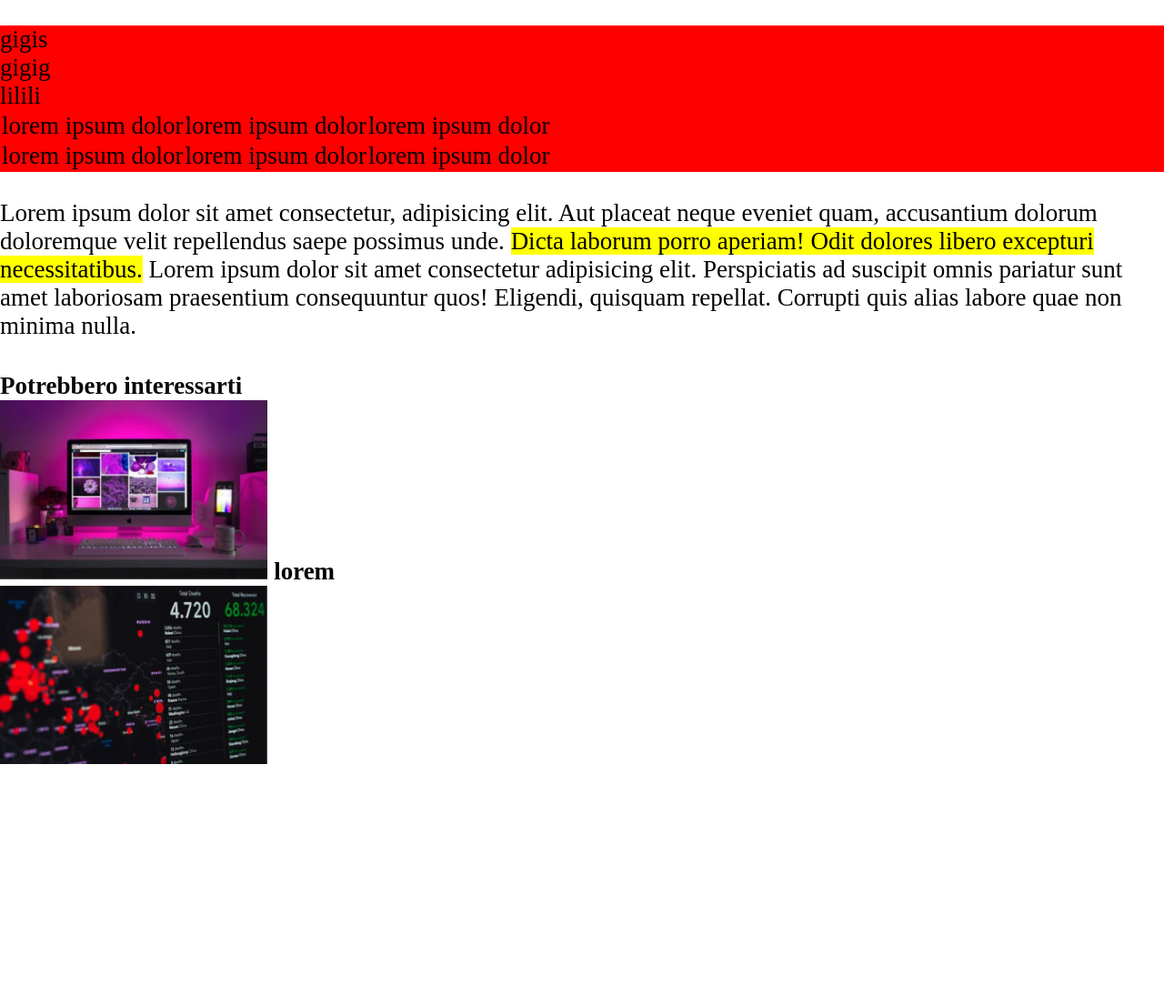
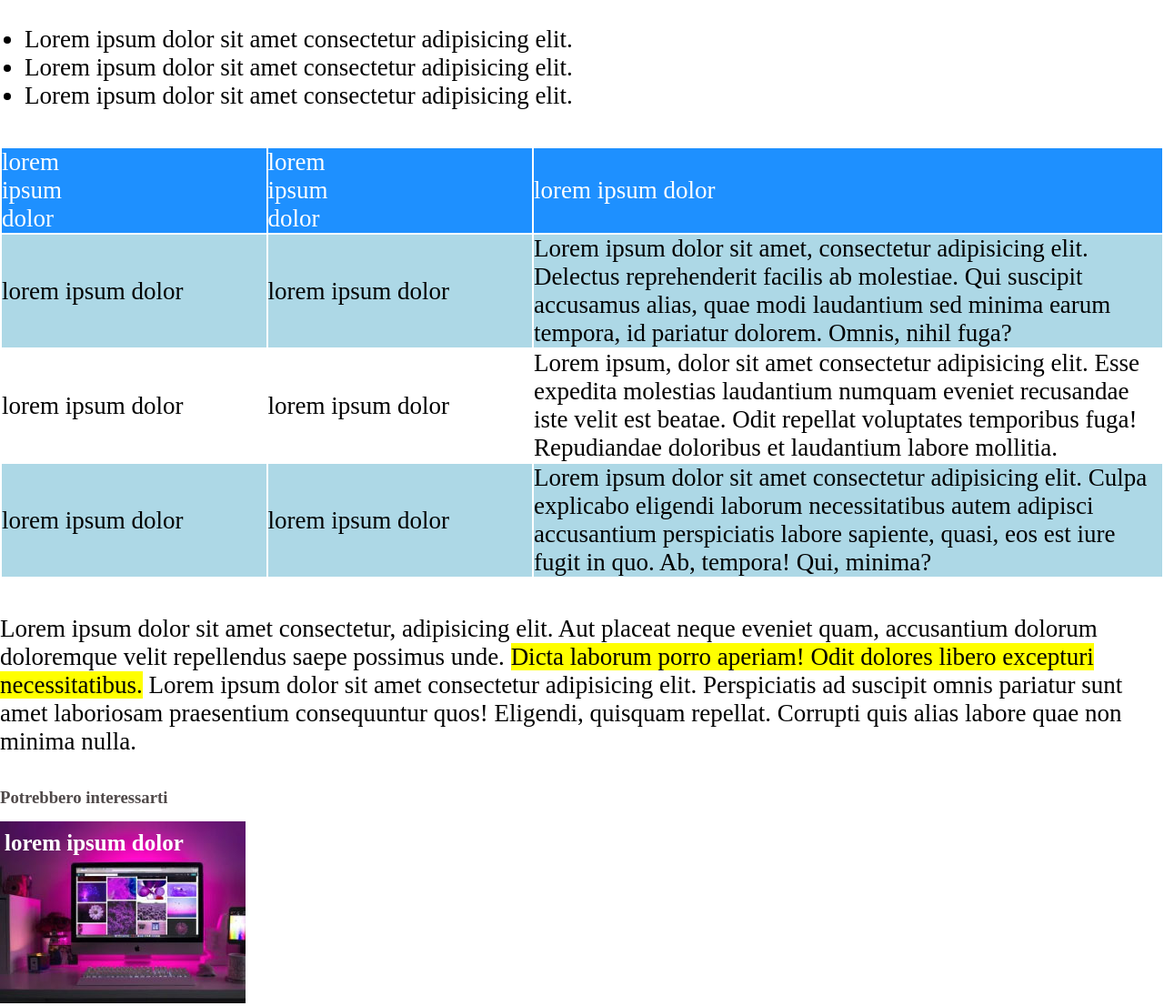
Before and after one commit to AndreaGir/html-css-booleaner, a plain HTML site: page index.html in a window 1280 px wide. Shown: the part 1000-2106 px from the top of the page at 91% size. Before the commit the page ends 1847 px from the top, so only its background shows below. Drawn offline with Linux system fonts and the light colour scheme.

Commit message:
quasi finito

```diff
--- a/index.html
+++ b/index.html
@@ -41,52 +41,60 @@
                 <p>Lorem ipsum dolor sit amet consectetur, adipisicing elit.<span id="giallo"> Aut placeat neque eveniet quam, accusantium dolorum doloremque velit repellendus saepe possimus unde.</span> Dicta laborum porro aperiam! Odit dolores libero excepturi necessitatibus. Lorem ipsum dolor sit amet consectetur adipisicing elit. Perspiciatis ad suscipit omnis pariatur sunt amet laboriosam praesentium consequuntur quos! Eligendi, quisquam repellat. Corrupti quis alias labore quae non minima nulla.</p>
             </div>
 
-
-                      <!-- ERRORE -->
-            <div class="rosso">
+            <div>
             <div class="lista">
                 <ul>
-                    <li>gigis</li>
-                    <li>gigig</li>
-                    <li>lilili</li>
+                    <li>Lorem ipsum dolor sit amet consectetur adipisicing elit.</li>
+                    <li>Lorem ipsum dolor sit amet consectetur adipisicing elit.</li>
+                    <li>Lorem ipsum dolor sit amet consectetur adipisicing elit.</li>
                 </ul>
             </div>
 
             <table>
-                <tr>
+                <thead>
+                    <tr id="coloreblu">
+                        <td class="largo">lorem ipsum dolor</td>
+                        <td class="largo">lorem ipsum dolor</td>
+                        <td class="largo" >lorem ipsum dolor</td>
+                    </tr>
+                </thead>
+                <tbody>
+                    <tr id="colorebluchiaro">
+                        <td >lorem ipsum dolor</td>
                         <td>lorem ipsum dolor</td>
-                    <td>lorem ipsum dolor</td>
-                    <td>lorem ipsum dolor</td>
+                        <td>Lorem ipsum dolor sit amet, consectetur adipisicing elit. Delectus reprehenderit facilis ab molestiae. Qui suscipit accusamus alias, quae modi laudantium sed minima earum tempora, id pariatur dolorem. Omnis, nihil fuga?</td>
                     </tr>
                     <tr>
                         <td>lorem ipsum dolor</td>
                         <td>lorem ipsum dolor</td>
+                        <td>Lorem ipsum, dolor sit amet consectetur adipisicing elit. Esse expedita molestias laudantium numquam eveniet recusandae iste velit est beatae. Odit repellat voluptates temporibus fuga! Repudiandae doloribus et laudantium labore mollitia.</td>
+                    </tr>
+                    <tr id="colorebluchiaro">
                         <td>lorem ipsum dolor</td>
+                        <td>lorem ipsum dolor</td>
+                        <td>Lorem ipsum dolor sit amet consectetur adipisicing elit. Culpa explicabo eligendi laborum necessitatibus autem adipisci accusantium perspiciatis labore sapiente, quasi, eos est iure fugit in quo. Ab, tempora! Qui, minima?</td>
                     </tr>
+                </tbody>
             </table>
             </div>
-                   <!-- ERRORE -->
-
 
             <div class="paragrafo">
                 <p>Lorem ipsum dolor sit amet consectetur, adipisicing elit. Aut placeat neque eveniet quam, accusantium dolorum doloremque velit repellendus saepe possimus unde. <span id="giallo">Dicta laborum porro aperiam! Odit dolores libero excepturi necessitatibus.</span> Lorem ipsum dolor sit amet consectetur adipisicing elit. Perspiciatis ad suscipit omnis pariatur sunt amet laboriosam praesentium consequuntur quos! Eligendi, quisquam repellat. Corrupti quis alias labore quae non minima nulla.</p>
             </div>
-
+        </main>
                  <!-- footer -->
-            <footer>
-                <h4 id="titolo">Potrebbero interessarti</h4>
-                <div>
-                    <img class="grand" src="img/monitor.jpg" alt="">
-                    <h4 class="titolo">lorem</h4>
+        <footer id="spazio">
+            <h3 id="titolo">Potrebbero interessarti</h3>
+            <div class="immag">
+                <h4 class="titolo2">lorem ipsum dolor</h4>
             </div>
-                <div>
-                    <img class="grand"  src="img/graph.jpg" alt="">
+            <div class="immag2">
+                <h4 class="titolo2">lorem ipsum dolor</h4>
             </div>
-
 
         </footer>
 
-        </main>
+
     </div>
 
 </body>
--- a/style.css
+++ b/style.css
@@ -1,6 +1,4 @@
-.rosso{
-    background-color: red;
-}
+
 *{
     margin: 0;
     padding: 0;
@@ -65,21 +63,55 @@
 #giallo{
     background-color: yellow;
 }
-
-
 .lista{
     margin-top: 35px;
+    padding-left: 27px;
+}
+table{
+    margin-top: 40px;
+    margin-bottom: 40px;
+}
+#coloreblu{
+    background-color: dodgerblue;
+}
+#colorebluchiaro{
+    background-color: lightblue;
+}
+.largo{
+    padding-right: 200px;
+    color: white;
+    height: 10px;
 }
 
- /* footer */
+/* footer */
  #titolo{
-    color: rgb(12, 11, 11);
+    color: rgb(80, 74, 74);
     margin-top: 35px;
+    margin-bottom: 15px;
+ }
+ .titolo2{
+     color: white;
+     padding-top: 10px;
+     padding-left: 5px;
+     font-size: 25px;
  }
  .grand{
      width: 23%;
      display: inline-block;
  }
- .titolo{
-     display: inline-block;
+ .spazio{
+     margin-bottom: 40px;
+
  }
+ .immag{
+     width: 270px;
+     height: 200px;
+     background-image: url(img/monitor.jpg);
+     margin-bottom: 15px;
+}
+.immag2{
+    width: 270px;
+    height: 200px;
+    background-image: url(img/graph.jpg);
+    margin-bottom: 30px;
+}
```
Lines whose indentation alone changed are shown as unchanged.
